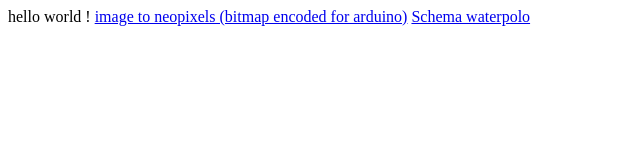
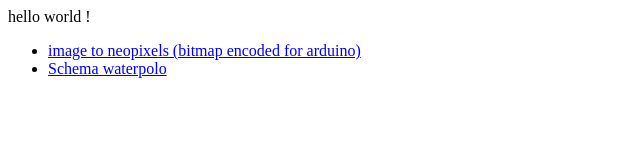
Before and after one commit to math85360/math85360.github.io, a plain HTML site: page index.html in a window 1280 px wide. Shown: the whole page, without its empty margins (0-640 px from the left). Drawn offline with Linux system fonts and the light colour scheme.

Commit message:
Update index.html

```diff
--- a/index.html
+++ b/index.html
@@ -1,7 +1,7 @@
 <html><body>
   hello world !
-
-  <a href="imageToNeopixels">image to neopixels (bitmap encoded for arduino)</a>
-  <a href="waterpolo-diagram">Schema waterpolo</a>
-
+  <ul>
+  <li><a href="imageToNeopixels">image to neopixels (bitmap encoded for arduino)</a></li>
+  <li><a href="waterpolo-diagram">Schema waterpolo</a></li>
+</ul>
 </body></html>
```
